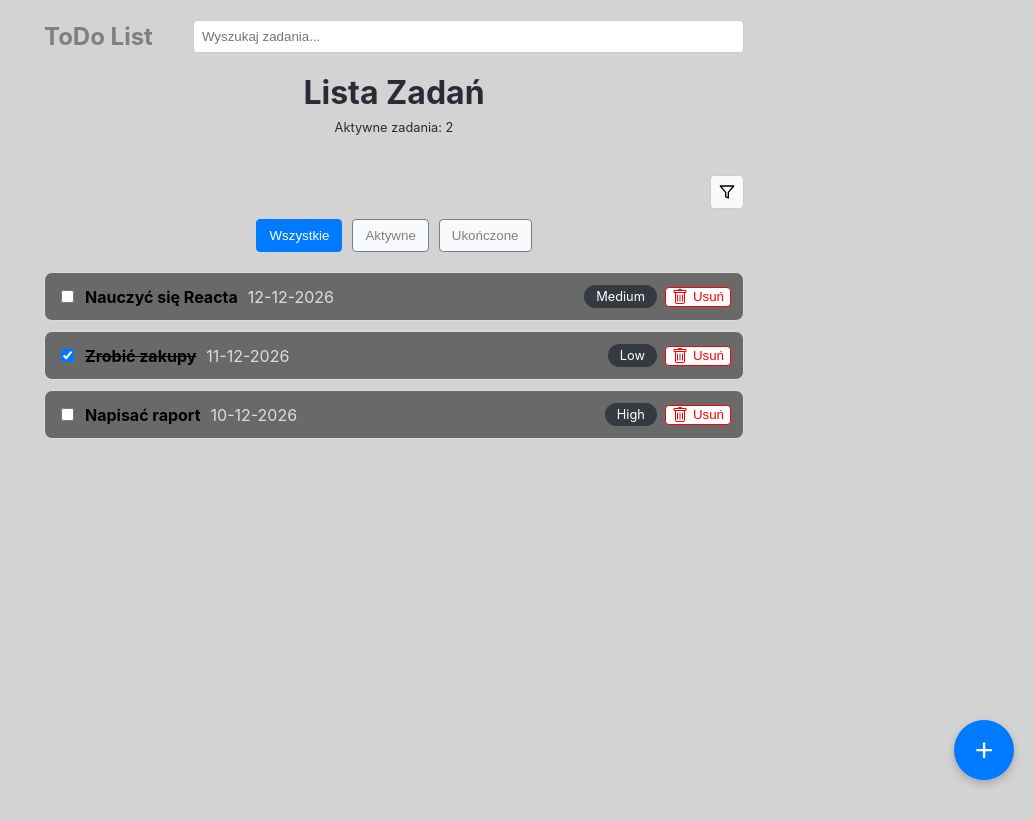
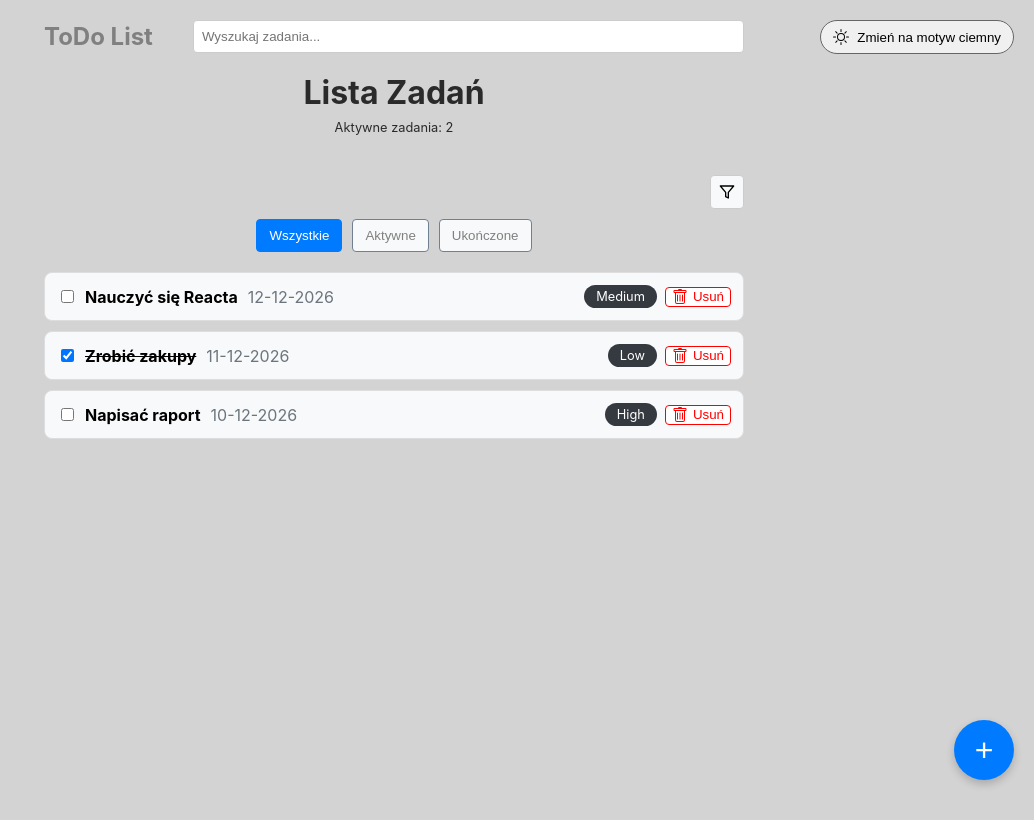
Before and after one commit to Boryszs/ZIU_LAB4, a React (Create React App) app: page / in a window 1280 px wide. Shown: the whole page, without its empty margins (246-1280 px from the left). Built offline with nearby package versions, Linux system fonts and the light colour scheme.

Commit message:
change theme

```diff
--- a/src/App.tsx
+++ b/src/App.tsx
@@ -4,8 +4,66 @@ import { Todo, Filter as FilterType, PriorityType } from './types/todo.types';
 import { AddTodoForm } from './components/AddTodoForm';
 import { TodoList } from './components/TodoList';
 import { FilterBar } from './components/FilterBar';
+import { ThemeProvider, useTheme } from './context/TodoContext';
 
-function App() {
+// Dydaktyczny przykład użycia Context API
+
+function ThemeButton() {
+  // Ten komponent nie przyjmuje żadnych propsów!
+  // Bezpośrednio "konsumuje" kontekst za pomocą hooka.
+  const { theme, setTheme } = useTheme();
+
+  const isDark = theme === 'dark';
+  const buttonText = isDark ? 'Zmień na motyw jasny' : 'Zmień na motyw ciemny';
+  const icon = isDark ? (
+    <svg xmlns="http://www.w3.org/2000/svg" width="16" height="16" fill="currentColor" viewBox="0 0 16 16">
+      <path d="M6 .278a.768.768 0 0 1 .08.858 7.208 7.208 0 0 0-.878 3.46c0 4.021 3.278 7.277 7.318 7.277.527 0 1.04-.055 1.533-.16a.787.787 0 0 1 .81.316.733.733 0 0 1-.031.893A8.349 8.349 0 0 1 8.344 16c-4.467 0-8.098-3.63-8.098-8.098S3.877 0 8.344 0c1.167 0 2.28.319 3.233.877a.733.733 0 0 1-.031.893.787.787 0 0 1-.81.316A7.208 7.208 0 0 0 8.344.278ZM10.5 5a1 1 0 1 1-2 0 1 1 0 0 1 2 0Zm-.5 4a1 1 0 1 1-2 0 1 1 0 0 1 2 0Zm-.5 4a1 1 0 1 1-2 0 1 1 0 0 1 2 0Z"/>
+    </svg>
+  ) : (
+    <svg xmlns="http://www.w3.org/2000/svg" width="16" height="16" fill="currentColor" viewBox="0 0 16 16">
+      <path d="M8 11a3 3 0 1 0 0-6 3 3 0 0 0 0 6Zm0 1a4 4 0 1 1 0-8 4 4 0 0 1 0 8ZM8 0a.5.5 0 0 1 .5.5v2a.5.5 0 0 1-1 0v-2A.5.5 0 0 1 8 0Zm0 13a.5.5 0 0 1 .5.5v2a.5.5 0 0 1-1 0v-2A.5.5 0 0 1 8 13Zm8-5a.5.5 0 0 1-.5.5h-2a.5.5 0 0 1 0-1h2a.5.5 0 0 1 .5.5ZM3 8a.5.5 0 0 1-.5.5h-2a.5.5 0 0 1 0-1h2A.5.5 0 0 1 3 8Zm10.657-5.657a.5.5 0 0 1 0 .707l-1.414 1.414a.5.5 0 1 1-.707-.707l1.414-1.414a.5.5 0 0 1 .707 0Zm-9.193 9.193a.5.5 0 0 1 0 .707L3.05 13.657a.5.5 0 0 1-.707-.707l1.414-1.414a.5.5 0 0 1 .707 0Zm9.193 2.121a.5.5 0 0 1-.707 0l-1.414-1.414a.5.5 0 0 1 .707-.707l1.414 1.414a.5.5 0 0 1 0 .707ZM4.464 4.464a.5.5 0 0 1-.707 0L2.343 3.05a.5.5 0 1 1 .707-.707l1.414 1.414a.5.5 0 0 1 0 .707Z"/>
+    </svg>
+  );
+
+  return (
+    <button
+      onClick={() => setTheme(theme === 'light' ? 'dark' : 'light')}
+      style={{
+        position: 'absolute',
+        top: '20px',
+        right: '20px',
+        zIndex: 1100,
+        padding: '8px 12px',
+        borderRadius: '20px',
+        backgroundColor: isDark ? '#444' : '#f0f0f0',
+        color: isDark ? 'white' : 'black',
+        border: '1px solid #666',
+        cursor: 'pointer',
+        display: 'flex',
+        alignItems: 'center',
+        gap: '8px',
+      }}
+    >
+      {icon} {buttonText}
+    </button>
+  );
+}
+
+function Sidebar() {
+  // Ten komponent nie używa motywu, więc nie musi go przyjmować ani przekazywać.
+  return (
+    <div style={{ position: 'relative' }}>
+      <ThemeButton />
+    </div>
+  );
+}
+
+function Layout({ children }: { children: React.ReactNode }) {
+  // Ten komponent również nie musi wiedzieć nic o motywie.
+  return <>{children}</>;
+}
+
+function TodoApp() {
   const [todos, setTodos] = useState<Todo[]>([
     { id: '1', title: 'Nauczyć się Reacta', completed: false, priority: 'medium', date: '12-12-2026' },
     { id: '2', title: 'Zrobić zakupy', completed: true, priority: 'low', date: '11-12-2026' },
@@ -15,6 +73,7 @@ function App() {
   const [searchTerm, setSearchTerm] = useState('');
   const [view, setView] = useState<'list' | 'add' | 'edit'>('list');
   const [editingTodoId, setEditingTodoId] = useState<string | null>(null);
+  const { theme } = useTheme(); // Pobieramy motyw do stylizacji
 
   const handleAdd = (title: string, priority: PriorityType) => {
     const d = new Date();
@@ -75,10 +134,10 @@ function App() {
   // Logika wyszukiwania jest już w filteredTodos
 
   return (
-    <div className="App">
+    <div className="App" style={{ backgroundColor: theme === 'dark' ? '#1e1e1e' : '#D3D3D3' }}>
       {/* Logo i pole wyszukiwania na samej górze, wyrównane do lewej */}
       <div style={{ display: 'flex', alignItems: 'center', justifyContent: 'flex-start', gap: '40px', margin: '0 auto 0 auto', maxWidth: '700px', boxSizing: 'border-box' }}>
-        <h2 style={{ color: 'grey', margin: 0, whiteSpace: 'nowrap', maxWidth: '250px' }}>ToDo List</h2>
+        <h2 style={{ margin: 0, whiteSpace: 'nowrap', maxWidth: '250px', color: theme === 'dark' ? '#f8f9fa' : 'grey' }}>ToDo List</h2>
         <input
           type="text"
           placeholder="Wyszukaj zadania..."
@@ -89,8 +148,8 @@ function App() {
       </div>
 
       <header className="App-header">
-        <h1>{view === 'add' ? 'Dodaj Nowe Zadanie' : view === 'edit' ? 'Edytuj Zadanie' : 'Lista Zadań'}</h1>
-        {view === 'list' && <p>Aktywne zadania: {activeCount}</p>}
+        <h1 style={{color: theme === 'dark' ? '#f8f9fa' : '#2a2a2a'}}>{view === 'add' ? 'Dodaj Nowe Zadanie' : view === 'edit' ? 'Edytuj Zadanie' : 'Lista Zadań'}</h1>
+        {view === 'list' && <p style={{color: theme === 'dark' ? '#f8f9fa' : '#2a2a2a'}}>Aktywne zadania: {activeCount}</p>}
       </header>
       <main>
         {view === 'list' ? (
@@ -141,4 +200,17 @@ function App() {
   );
 }
 
+function App() {
+  // Główny komponent App opakowuje całą aplikację w ThemeProvider.
+  // Dzięki temu każdy komponent wewnątrz drzewa ma dostęp do kontekstu.
+  return (
+    <ThemeProvider>
+      <Layout>
+        <Sidebar />
+        <TodoApp />
+      </Layout>
+    </ThemeProvider>
+  );
+}
+
 export default App;
--- a/src/components/AddTodoForm.tsx
+++ b/src/components/AddTodoForm.tsx
@@ -1,5 +1,6 @@
 import React, { useState, useEffect } from "react";
 import { PriorityType, Todo } from "../types/todo.types";
+import { useTheme } from "../context/TodoContext";
 
 interface AddTodoFormProps {
   onSave: (title: string, priority: PriorityType) => void;
@@ -9,6 +10,7 @@ interface AddTodoFormProps {
 export function AddTodoForm({ onSave, onCancel, initialData }: AddTodoFormProps) {
   const [inputValue, setInputValue] = useState<string>(initialData?.title || '');
   const [priority, setPriority] = useState<PriorityType>(initialData?.priority || 'medium');
+  const { theme } = useTheme();
 
   useEffect(() => {
     setInputValue(initialData?.title || '');
@@ -22,7 +24,7 @@ export function AddTodoForm({ onSave, onCancel, initialData }: AddTodoFormProps)
     }
   };
   return (
-    <div style={{ padding: '20px', border: '1px solid #ddd', borderRadius: '8px', backgroundColor: '#696969', maxWidth: '350px', width: '100%', margin: '20px auto' }}>
+    <div style={{ padding: '20px', border: '1px solid #ddd', borderRadius: '8px', backgroundColor: theme === 'dark' ? '#2a2a2a' : '#f8f9fa', maxWidth: '350px', width: '100%', margin: '20px auto' }}>
       <form onSubmit={handleSubmit} style={{ display: 'flex', flexDirection: 'column', gap: '15px' }}>
         <input
           value={inputValue}
--- a/src/components/TodoItem.tsx
+++ b/src/components/TodoItem.tsx
@@ -1,5 +1,6 @@
 import React from "react";
 import { Todo } from "../types/todo.types";
+import { useTheme } from "../context/TodoContext";
 
 interface TodoItemProps {
   todo: Todo;
@@ -14,6 +15,7 @@ export function TodoItem({
   onDelete,
   onStartEdit,
 }: TodoItemProps) {
+  const { theme } = useTheme();
   return (
     <li
       style={{
@@ -23,7 +25,8 @@ export function TodoItem({
         padding: "12px",
         border: "1px solid #ddd",
         borderRadius: "8px",
-        backgroundColor: "#696969",
+        backgroundColor: theme === 'dark' ? '#2a2a2a' : '#f8f9fa',
+        color: theme === 'dark' ? 'white' : 'black',
       }}
     >
       <input
@@ -43,11 +46,12 @@ export function TodoItem({
           style={{
             fontWeight: "bold",
             textDecoration: todo.completed ? "line-through" : "none",
+            color: theme === 'dark' ? 'white' : 'black',
           }}
         >
           {todo.title}
         </span>
-        <span style={{ marginLeft: "10px", color: "#DCDCDC" }}>
+        <span style={{ marginLeft: "10px", color: theme === 'dark' ? '#aaa' : '#6c757d' }}>
           {todo.date}
         </span>
       </div>
--- a/src/context/TodoContext.tsx
+++ b/src/context/TodoContext.tsx
@@ -1,79 +1,31 @@
-// import React, { createContext, useReducer, useContext, ReactNode, useEffect, AnyActionArg } from 'react';
-// import { Filter, Todo } from '../types/todo.types';
+import { createContext, useContext, useState, ReactNode } from 'react';
 
+interface ThemeContextType {
+  theme: 'light' | 'dark';
+  setTheme: (t: 'light' | 'dark') => void;
+}
 
-// interface TodoContextType {
-//   todos: Todo[];
-//   filter: Filter;
-//   addTodo: (text: string) => void;
-//   toggleTodo: (id: string) => void;
-//   deleteTodo: (id: string) => void;
-//   setFilter: (filter: Filter) => void;
-//   filteredTodos: Todo[];
-// }
+// TODO (5a): utwórz ThemeContext za pomocą createContext
+const ThemeContext = createContext<ThemeContextType | undefined>(undefined);
 
-// const TodoContext = createContext<TodoContextType | undefined>(undefined);
+export function ThemeProvider({ children }: { children: ReactNode }) {
+  const [theme, setTheme] = useState<'light' | 'dark'>('light');
+  // TODO (5b): opakuj children w ThemeContext.Provider przekazując { theme,
+  // setTheme }
+  return (
+    <ThemeContext.Provider value={{ theme, setTheme }}>
+      {children}
+    </ThemeContext.Provider>
+  );
+}
 
-// interface TodoProviderProps {
-//   children: ReactNode;
-// }
-
-// export const TodoProvider: React.FC<TodoProviderProps> = ({ children }) => {
-//   const [storedTodos, setStoredTodos] = useLocalStorage<Todo[]>('todos', []);
-//   const [todos, dispatch] = useReducer(todoReducer, storedTodos);
-//   const [filter, setFilter] = React.useState<Filter>('all');
-
-//   useEffect(() => {
-//     setStoredTodos(todos);
-//   }, [todos, setStoredTodos]);
-
-//   const addTodo = (text: string) => {
-//     dispatch({ type: 'ADD', payload: text });
-//   };
-
-//   const toggleTodo = (id: string) => {
-//     dispatch({ type: 'TOGGLE', payload: id });
-//   };
-
-//   const deleteTodo = (id: string) => {
-//     dispatch({ type: 'DELETE', payload: id });
-//   };
-
-//   const filteredTodos = todos.filter((todo) => {
-//     if (filter === 'active') return !todo.completed;
-//     if (filter === 'completed') return todo.completed;
-//     return true;
-//   });
-
-//   return (
-//     <TodoContext.Provider
-//       value={{
-//         todos,
-//         filter,
-//         addTodo,
-//         toggleTodo,
-//         deleteTodo,
-//         setFilter,
-//         filteredTodos,
-//       }}
-//     >
-//       {children}
-//     </TodoContext.Provider>
-//   );
-// };
-
-// export const useTodos = () => {
-//   const context = useContext(TodoContext);
-//   if (context === undefined) {
-//     throw new Error('useTodos must be used within a TodoProvider');
-//   }
-//   return context;
-// };
-
-// function todoReducer(prevState: any, ...args: AnyActionArg) {
-//   throw new Error('Function not implemented.');
-// }
-
-export function TodoContext() {
-
+// Custom hook do konsumpcji kontekstu
+// Wskazówka: sprawdź czy kontekst nie jest undefined
+export function useTheme() {
+  // TODO (5c): zwróć wynik useContext(ThemeContext)
+  const ctx = useContext(ThemeContext);
+  if (!ctx) {
+    throw new Error('useTheme must be used within a ThemeProvider');
+  }
+  return ctx;
 }
--- a/src/index.tsx
+++ b/src/index.tsx
@@ -3,13 +3,16 @@ import ReactDOM from 'react-dom/client';
 import './index.css';
 import App from './App';
 import reportWebVitals from './reportWebVitals';
+import { ThemeProvider } from './context/TodoContext';
 
 const root = ReactDOM.createRoot(
   document.getElementById('root') as HTMLElement
 );
 root.render(
   <React.StrictMode>
-    <App />
+    <ThemeProvider>
+      <App />
+    </ThemeProvider>
   </React.StrictMode>
 );
 
```
